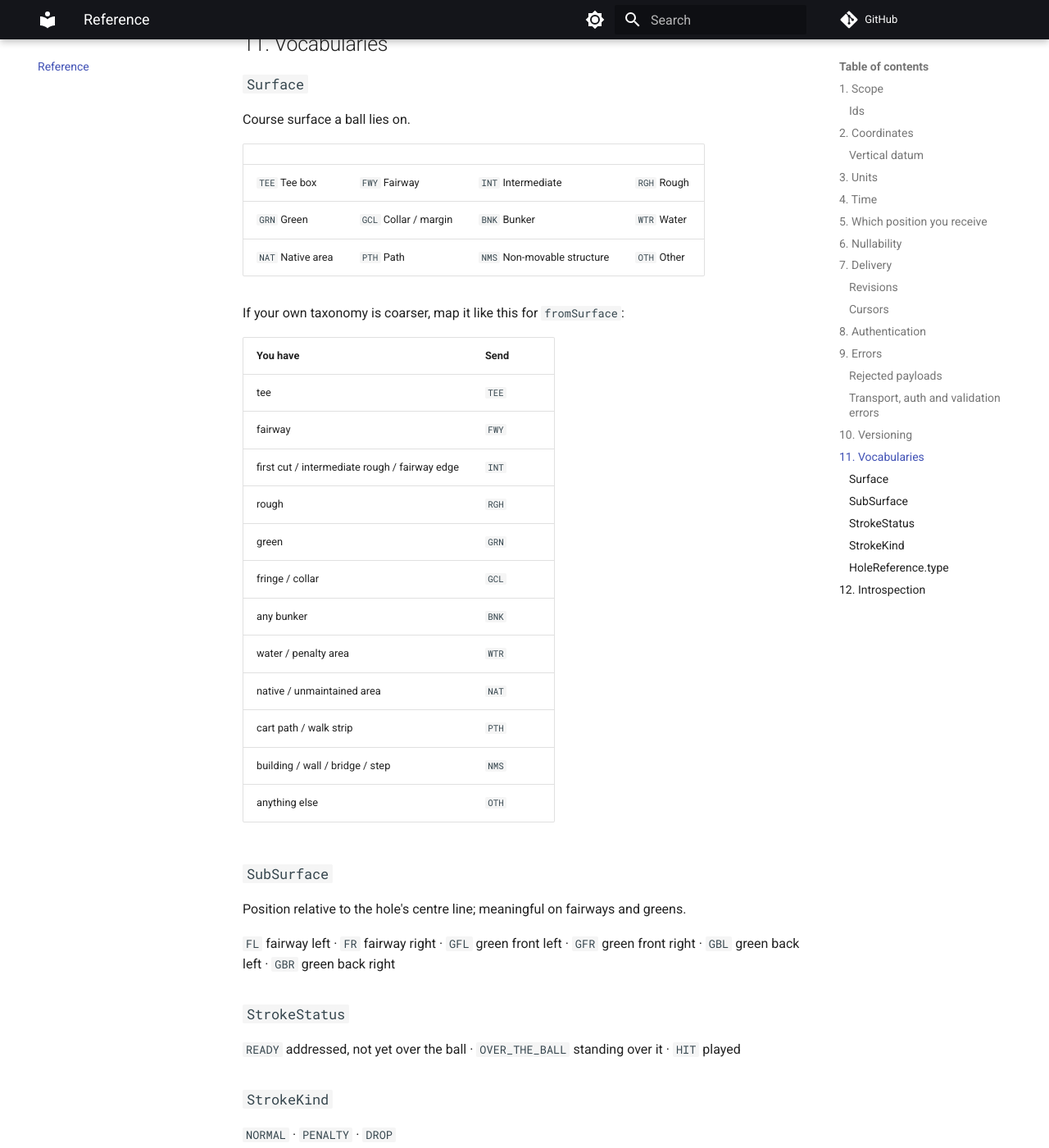
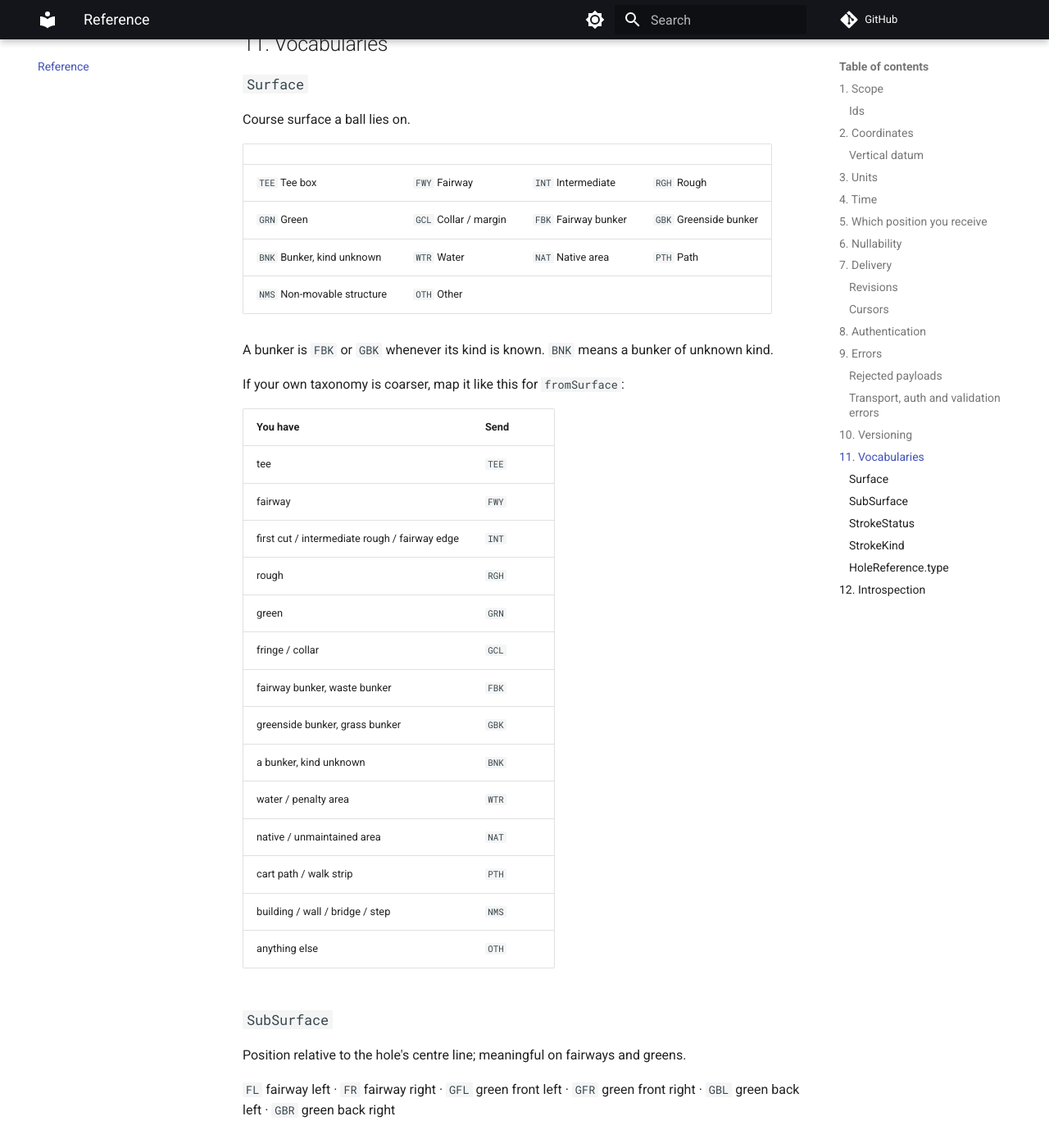
Before and after one commit to apgtec/golf-partner-api, an MkDocs documentation site: the page built from docs/reference.md, in a window 1280 px wide and 1400 px high, scrolled down 5954 px. Shown: the whole window at 82% size. Built offline with MkDocs 1.6.1 and Material for MkDocs 9.7.7, drawn with Linux system fonts in a browser that asks for light colours; comment, search, counter and statistics services are not loaded; the version menu is left out.

Commit message:
split bunkers into fairway and greenside in the surface codes

```diff
--- a/docs/reference.md
+++ b/docs/reference.md
@@ -217,8 +217,11 @@ Course surface a ball lies on.
 | | | | |
 |---|---|---|---|
 | `TEE` Tee box | `FWY` Fairway | `INT` Intermediate | `RGH` Rough |
-| `GRN` Green | `GCL` Collar / margin | `BNK` Bunker | `WTR` Water |
-| `NAT` Native area | `PTH` Path | `NMS` Non-movable structure | `OTH` Other |
+| `GRN` Green | `GCL` Collar / margin | `FBK` Fairway bunker | `GBK` Greenside bunker |
+| `BNK` Bunker, kind unknown | `WTR` Water | `NAT` Native area | `PTH` Path |
+| `NMS` Non-movable structure | `OTH` Other | | |
+
+A bunker is `FBK` or `GBK` whenever its kind is known. `BNK` means a bunker of unknown kind.
 
 If your own taxonomy is coarser, map it like this for `fromSurface`:
 
@@ -230,7 +233,9 @@ If your own taxonomy is coarser, map it like this for `fromSurface`:
 | rough | `RGH` |
 | green | `GRN` |
 | fringe / collar | `GCL` |
-| any bunker | `BNK` |
+| fairway bunker, waste bunker | `FBK` |
+| greenside bunker, grass bunker | `GBK` |
+| a bunker, kind unknown | `BNK` |
 | water / penalty area | `WTR` |
 | native / unmaintained area | `NAT` |
 | cart path / walk strip | `PTH` |
```
Also changed, not shown: docs/index.md (+1 -1 lines), docs/integration.md (+2 -2 lines), 1 other file.
